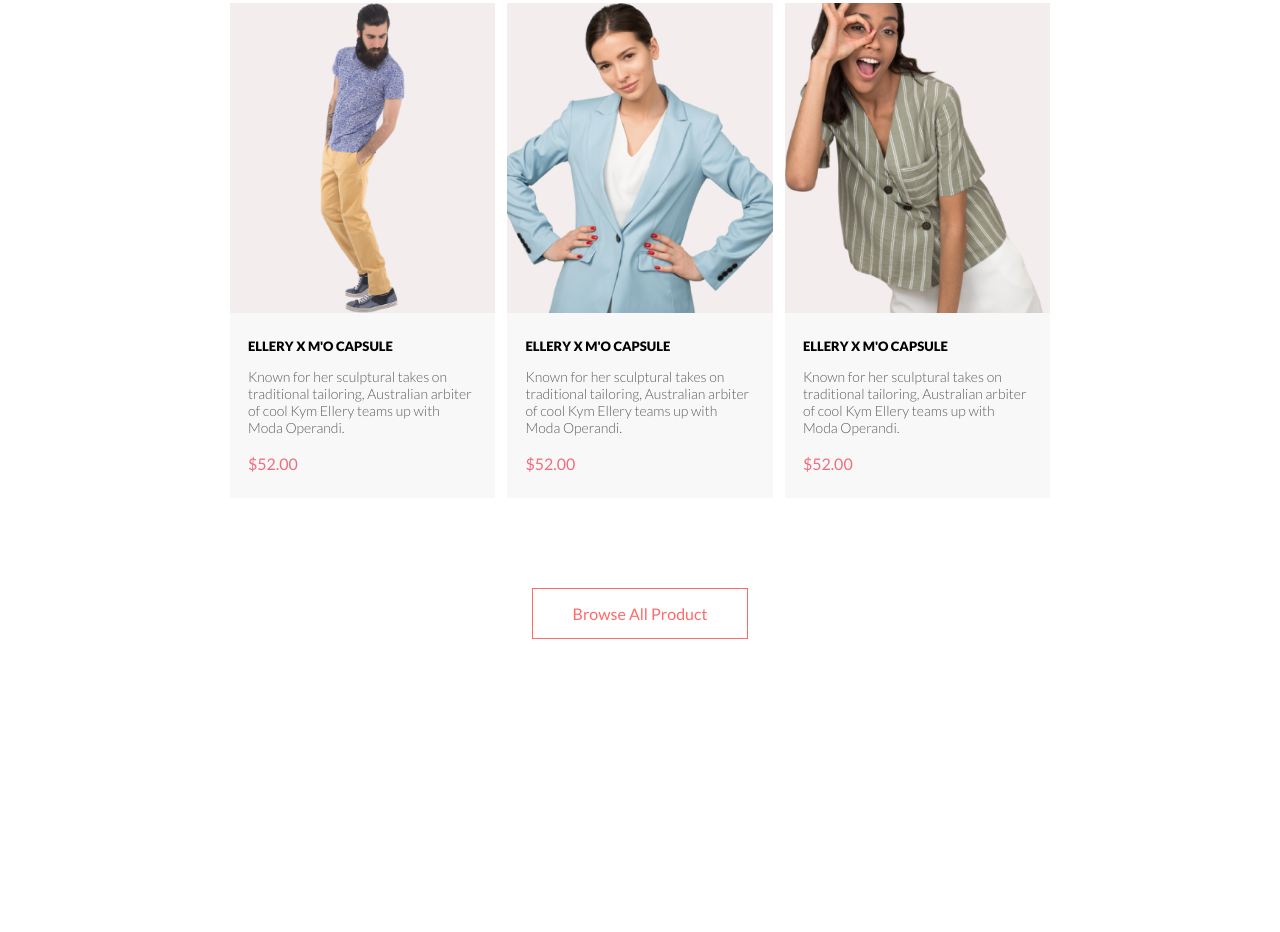
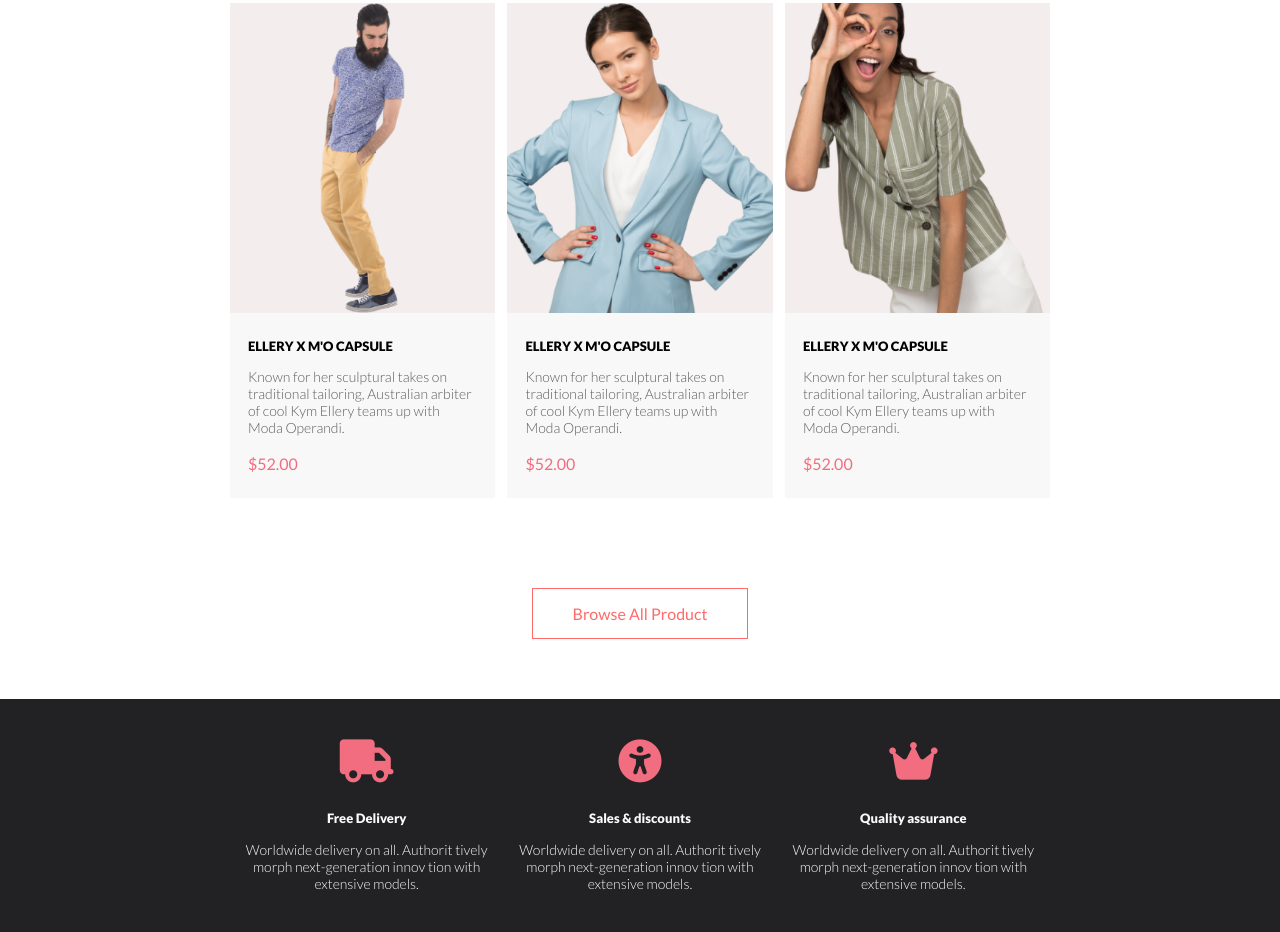
Before and after one commit to camelot1399/shop2, a plain HTML site: page index.html in a window 1280 px wide. Shown: the part 2250-3182 px from the top of the page. Before the commit the page ends 2949 px from the top, so only its background shows below. Drawn offline with Linux system fonts and the light colour scheme.

Commit message:
add worldwide

```diff
--- a/assets/css/style.sass
+++ b/assets/css/style.sass
@@ -9,11 +9,13 @@ $bg2: rgba(113, 103, 105, 0.08)
 $bg3: #222222 //black
 $bg4: #F8F8F8 // gray
 $bg5: #F16D7F // pink
+$bg6: #222224 //black
 
 $color1: #F16D7F //pink
 $color2: #5D5D5D //gray
 $color3: #000000 //black
 $color7: #E8E8E8 //gray
+$color8: #FBFBFB //gray
 
 //btn
 $color4: #FF6A6A //btn co
@@ -212,7 +214,29 @@ p
       padding: 12px
       cursor: pointer
 
-
+.worldwide
+  background: $bg6
+  &__items
+    display: flex
+    flex-direction: column
+    align-items: center
+    justify-content: center
+  &__item
+    display: flex
+    flex-direction: column
+    align-items: center
+    justify-content: center
+    margin: 40px 0
+    &_icon
+      color: $color1
+      font-size: 43px
+    &_h3
+      margin-top: 28px
+      color: $color8
+    &_p
+      margin-top: 15px
+      color: $color8
+      text-align: center
 
 @media screen and (min-width: 768px)
   .user
@@ -281,7 +305,6 @@ p
         margin-top: 20px
       &_item:not(:first-child)
         margin-left: 10px
-
     &__block2
       display: flex
       flex: 1
@@ -302,3 +325,6 @@ p
       display: flex
       flex-direction: column
       flex: 0 0 32.333333%
+  .worldwide
+    &__items
+      flex-direction: row
--- a/index.html
+++ b/index.html
@@ -204,5 +204,28 @@
 
         <a class="btn btn__allProduct" href="#"></a>
     </section>
+
+    <section class="worldwide wrapper">
+        <div class="worldwide__items">
+            <div class="worldwide__item">
+                <i class="fas fa-truck worldwide__item_icon"></i>
+                <h3 class="worldwide__item_h3">Free Delivery</h3>
+                <p class="worldwide__item_p">Worldwide delivery on all. Authorit tively morph next-generation innov tion with extensive models.</p>
+            </div>
+
+            <div class="worldwide__item">
+                <i class="fas fa-universal-access worldwide__item_icon"></i>
+                <h3 class="worldwide__item_h3">Sales & discounts</h3>
+                <p class="worldwide__item_p">Worldwide delivery on all. Authorit tively morph next-generation innov tion with extensive models.</p>
+            </div>
+
+            <div class="worldwide__item">
+                <i class="fas fa-crown worldwide__item_icon"></i>
+                <h3 class="worldwide__item_h3">Quality assurance</h3>
+                <p class="worldwide__item_p">Worldwide delivery on all. Authorit tively morph next-generation innov tion with extensive models.</p>
+            </div>
+
+        </div>
+    </section>
 </body>
 </html>
```
Also changed, not shown: assets/css/style.css, 1 other file.
